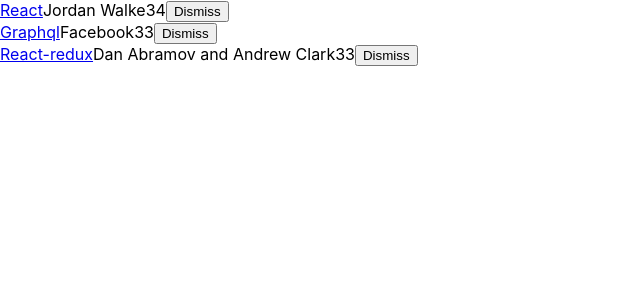
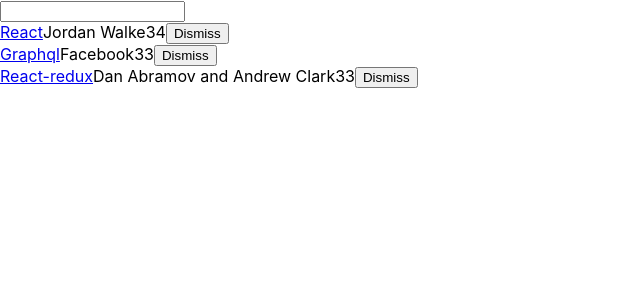
Before and after one commit to SIndujan28/hacker-news, a React (Create React App) app: page / in a window 1280 px wide. Shown: the top 300 px of the page, without its empty margins (0-640 px from the left). Built offline with nearby package versions, Linux system fonts and the light colour scheme.

Commit message:
Added search for the list

```diff
--- a/src/App.js
+++ b/src/App.js
@@ -21,13 +21,21 @@
                  objectID: 2, },
 
                  ];
+
+function isSearched(searchTerm) {
+  return function(item) {
+    return item.title.toLowerCase().includes(searchTerm.toLowerCase())
+  }
+}
 class App extends React.Component {
   constructor(props) {
     super(props);
     this.state={
       list:list,
+      searchTerm:'',
     }
     this.onDismiss=this.onDismiss.bind(this)
+    this.onSearchChange=this.onSearchChange.bind(this)
   }
 
   onDismiss(id) {
@@ -35,11 +43,23 @@
     const updatedList=this.state.list.filter(isNotId)
     this.setState({list:updatedList})
   }
+  onSearchChange(event) {
+    event.preventDefault()
+    this.setState({searchTerm:event.target.value})
+  }
 
   render() {
+    const {searchTerm,list}=this.state
     return (
       <div>
-       {this.state.list.map(item=>
+        <form>
+
+          <input type="text"
+                onChange={this.onSearchChange}
+                value={searchTerm}
+                />
+        </form>
+       {list.filter(isSearched(searchTerm)).map(item=>
          <div key={item.objectID}>
            <span>
              <a href={item.url}>{item.title}</a>
```
